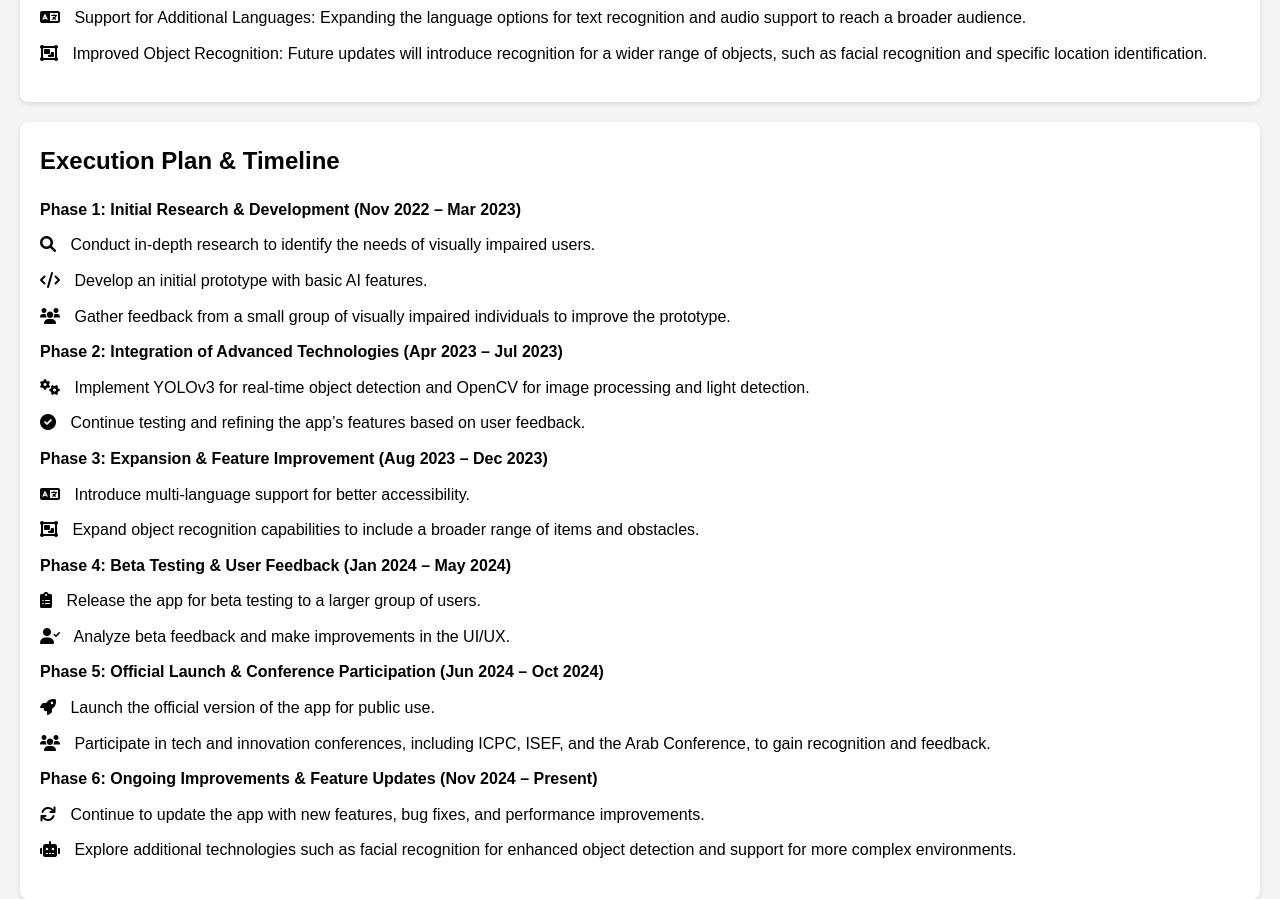
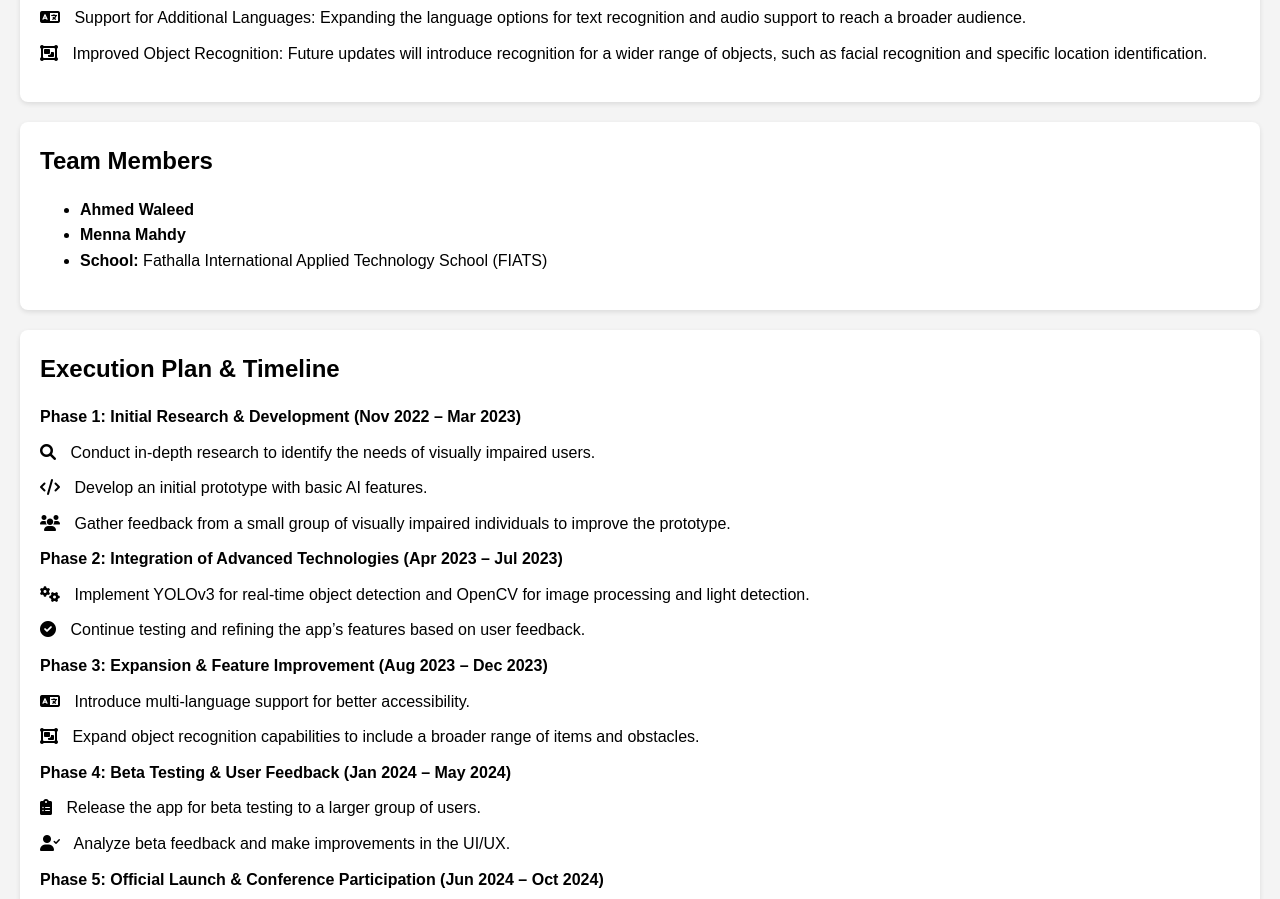
Before and after one commit to httpsgodz/BDA, a plain HTML site: page index.html in a window 1280 px wide. Shown: the part 1440-2339 px from the top of the page. Drawn offline with Linux system fonts and the light colour scheme.

Commit message:
Update index.html

```diff
--- a/index.html
+++ b/index.html
@@ -156,6 +156,15 @@
         </ul>
     </section>
 
+<section>
+        <h2>Team Members</h2>
+        <ul>
+            <li><strong>Ahmed Waleed</strong></li>
+            <li><strong>Menna Mahdy</strong></li>
+            <li><strong>School:</strong> Fathalla International Applied Technology School (FIATS)</li>
+        </ul>
+    </section>
+
     <section class="execution-plan">
         <h2>Execution Plan & Timeline</h2>
         <ul>
```
